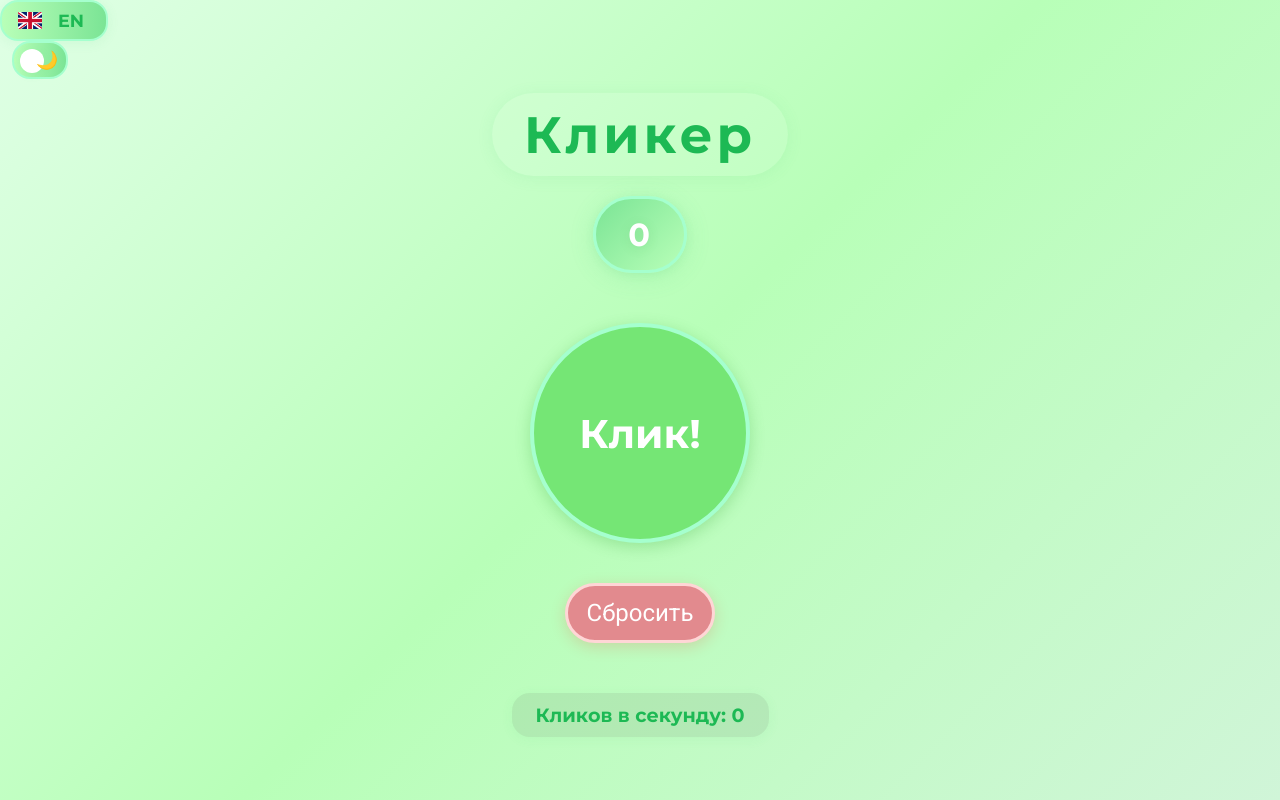
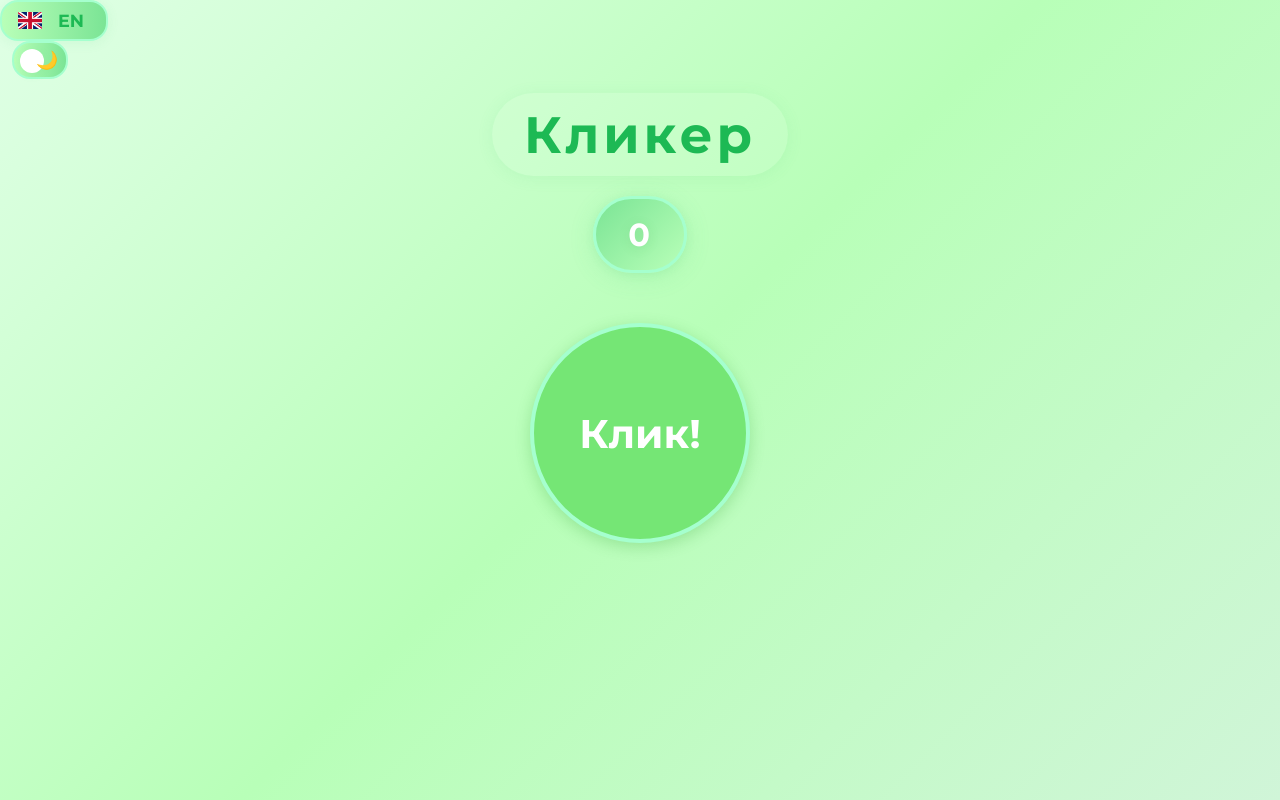
Before and after one commit to fl1ckzz/clicker, a plain HTML site: page index.html in a window 1280 px wide. Drawn offline with Linux system fonts and the light colour scheme.

Commit message:
Update index.html

```diff
--- a/index.html
+++ b/index.html
@@ -21,7 +21,6 @@
     </div>
     <div class="buttons">
       <button id="clickBtn">Клик!</button>
-      <button id="resetBtn">Сбросить</button>
     </div>
   </div>
   <script src="script.js"></script>
```
